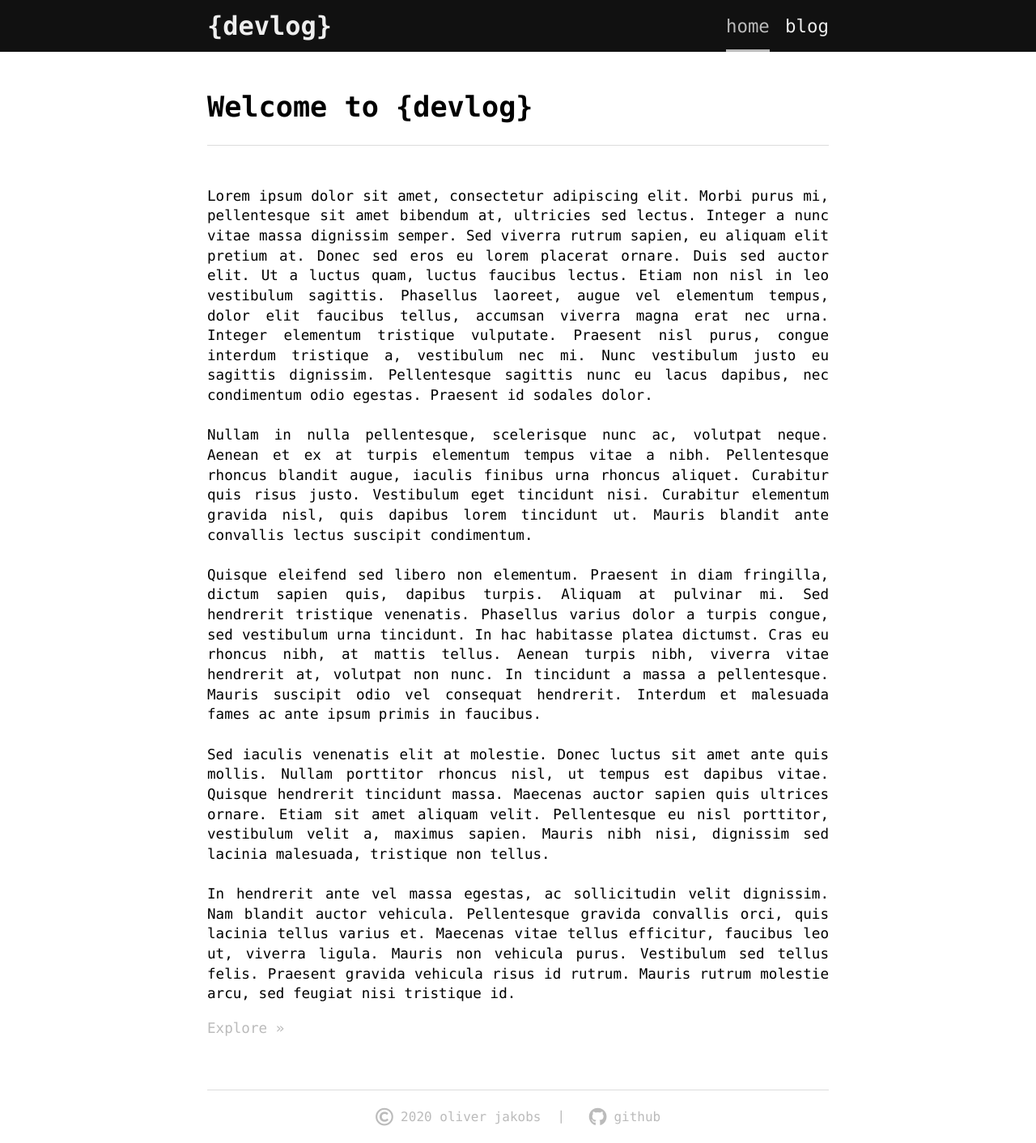
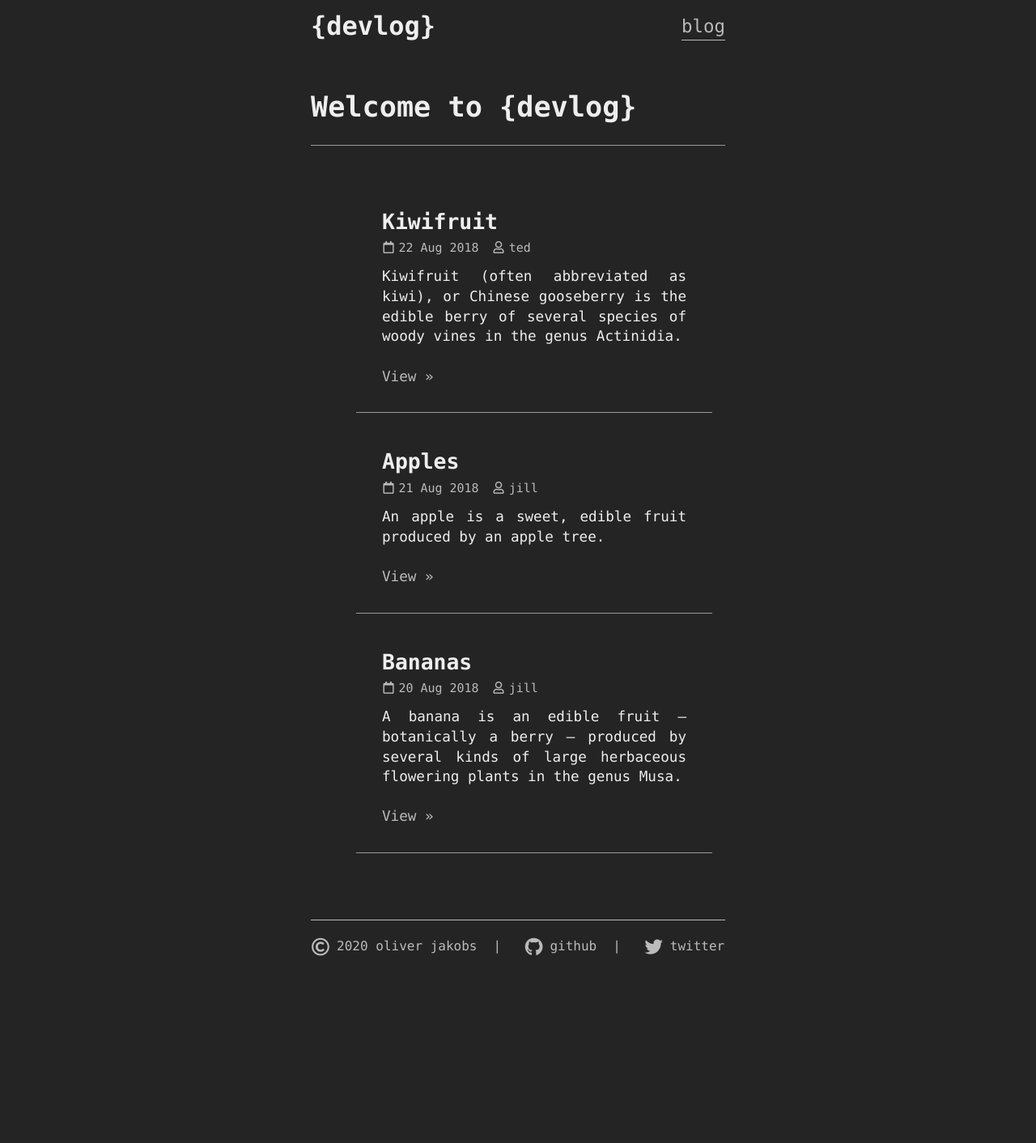
Before and after one commit to oliverjakobs/oliverjakobs.github.io, a Jekyll site: the page built from index.html, in a window 1280 px wide. Shown: the whole page at 81% size. Built offline with Jekyll 4.4.1, drawn with Linux system fonts in a browser that asks for light colours; after the commit the page ends 1201 px from its top, so only the background shows below that.

Commit message:
dark theme

```diff
--- a/_data/navigation.yml
+++ b/_data/navigation.yml
@@ -1,4 +1,2 @@
-- name: home
+- name: blog
   link: /
-- name: blog
-  link: /blog.html
--- a/_includes/footer.html
+++ b/_includes/footer.html
@@ -1,6 +1,7 @@
 <footer class="page-footer container">
-  <ul>
-      <li><a href="copyright.html"><i class="far fa-copyright"></i>2020 Oliver Jakobs</a></li>
-      <li><a href="https://github.com/oliverjakobs"><i class="fab fa-github"></i>Github</a></li>
+  <ul class="menu">
+    {% for item in site.data.footer %}
+      <li><a href="{{ item.link }}"><i class="{{ item.icon }}"></i>{{ item.name }}</a></li>
+    {% endfor %}
   </ul>
 </footer>
--- a/_layouts/post.html
+++ b/_layouts/post.html
@@ -1,7 +1,7 @@
 ---
 layout: default
 ---
-<a class="default" href="/blog.html">&laquo; Back</a>
+<a class="default" href="/">&laquo; Back</a>
 
 <h1 class="post-title">{{ page.title }}</h1>
 <ul class="post-meta">
--- a/_sass/main.scss
+++ b/_sass/main.scss
@@ -2,35 +2,19 @@
 $font-family: "Lucida Console";
 
 $container-width: 40%;
-$container-width-desktop: 60%;
-$container-width-tablet: 80%;
-$container-width-phone: 90%;
 
 $separator-padding: 1em;
 
 $navbar-height: 64px;
 $navbar-margin: (100% - $container-width) / 2;
-$navbar-margin-desktop: (100% - $container-width-desktop) / 2;
-$navbar-margin-tablet: 2rem;
-$navbar-margin-phone: .8rem;
 
 $footer-height: 4em;
 
-$color-lightest: #dddddd;
-$color-lighter: #bbbbbb;
-$color-light: #999999;
-$color-dark: #666666;
-$color-darker: #444444;
-$color-darkest: #111111;
+$color-font: #eeeeee;
+$color-font2: #bbbbbb;
+$color-highlight: #999999;
 
-$color-font-dark: #000000;
-$color-font-light: #eeeeee;
-
-$screen-smallest: 460px;
-$screen-small: 640px;
-$screen-medium: 960px;
-$screen-large: 1200px;
-$screen-largest: 1440px;
+$color-background: #242424;
 
 /* GENERAL STYLE */
 
@@ -42,24 +26,22 @@ body {
     padding: 0;
     margin: 0;
     font-family: $font-family;
+    color: $color-font;
+    background: $color-background;
 }
 
 a {
     text-decoration: none;
-    color: inherit;
+    color: $color-font2;
 
-    &.default {
-        color: $color-lighter;
-
-        &:hover {
-            color: $color-light;
-        }
+    &:hover {
+        color: $color-highlight;
     }
 }
 
 .separator {
     padding-bottom: $separator-padding;
-    border-bottom: 1px solid $color-lightest;
+    border-bottom: 1px solid $color-highlight;
 }
 
 .container {
@@ -77,7 +59,6 @@ a {
 
 /* NAVBAR */
 .navbar {
-    background: $color-darkest;
     height: $navbar-height;
     width: 100%;
 
@@ -91,11 +72,12 @@ a {
 
     .logo {
         margin-left: $navbar-margin;
-        color: $color-font-light;
         font-size: 2em;
         font-weight: bold;
 
         a {
+            color: $color-font;
+
             &::before {
                 display: inline-block;
                 transition: transform .5s ease;
@@ -128,20 +110,19 @@ a {
             height: inherit;
 
             a {
-                color: $color-font-light;
+                color: $color-font;
                 font-size: 1.4em;
+                padding-bottom: .2em;
                 text-transform: lowercase;
-                display: inline-block;
-                height: inherit;
 
                 &:hover {
-                    color: $color-lighter;
+                    color: $color-font2;
                     transition: .5s;
                 }
 
                 &.active {
-                    color: $color-lighter;
-                    border-bottom: 3px solid $color-lighter;
+                    color: $color-font2;
+                    border-bottom: 1px solid $color-font2;
                 }
             }
         }
@@ -149,14 +130,13 @@ a {
 
     .menu-btn {
         font-size: 2em;
-        color: $color-font-light;
         float: right;
-        margin-right: $navbar-margin-tablet;
+        margin-right: $navbar-margin;
         cursor: pointer;
         display: none;
 
         &:hover {
-            color: $color-lighter;
+            color: $color-font2;
             transition: .5s;
         }
     }
@@ -201,6 +181,10 @@ a {
 
 .post-title {
     margin-bottom: 0.3em;
+
+    a {
+        color: $color-font;
+    }
 }
 
 /* POST */
@@ -211,7 +195,7 @@ a {
     li {
         display: inline;
         margin-right: 0.6em;
-        color: $color-lighter;
+        color: $color-font2;
 
         i {
             padding-right: 0.4em;
@@ -221,9 +205,9 @@ a {
 
 /* COMMENTS */
 .comments {
-    border: 1px solid $color-light;
+    border: 1px solid $color-highlight;
     border-radius: 3px;
-    color: $color-lighter;
+    color: $color-font2;
 
     i {
         font-size: 4em;
@@ -247,16 +231,15 @@ a {
     text-align: center;
 
     ul {
-        border-top: 1px solid $color-lightest;
+        border-top: 1px solid $color-font2;
         line-height: $footer-height;
         list-style: none;
-        text-transform: lowercase;
         padding: 0px;
         margin: 0px;
 
         li {
             display: inline;
-            color: $color-lighter;
+            color: $color-font2;
 
             * {
                 vertical-align: middle;
@@ -268,7 +251,6 @@ a {
             }
 
             a:hover {
-                color: $color-light;
                 transition: .5s;
             }
 
@@ -279,116 +261,3 @@ a {
         }
     }
 }
-
-/* MEDIA QUERIES */
-
-@media screen and (max-width: $screen-largest) {
-
-    .container {
-        width: $container-width-desktop;
-    }
-
-    .navbar {
-        .logo {
-            margin-left: $navbar-margin-desktop;
-        }
-
-        .menu {
-            margin-right: $navbar-margin-desktop;
-        }
-    }
-}
-
-@media screen and (max-width: $screen-medium) {
-
-    .container {
-        width: $container-width-tablet;
-    }
-
-    .navbar {
-        .logo {
-            margin-left: $navbar-margin-tablet;
-        }
-
-        .menu {
-            margin-right: $navbar-margin-tablet;
-            position: fixed;
-            width: 100%;
-            height: 100vh;
-            top: $navbar-height;
-            left: -100%;
-            background: $color-darker;
-            text-align: center;
-            transition: all .5s;
-
-            li {
-                display: block;
-                margin: 50px 0;
-                line-height: 30px;
-                height: auto;
-
-                a {
-                    font-size: 20px;
-
-                    &.active {
-                        border: none;
-                    }
-                }
-
-            }
-        }
-
-        .menu-btn {
-            display: block;
-        }
-
-        #menu-check:checked ~ .menu {
-            left: 0;
-        }
-    }
-
-    .post {
-        padding: 2rem 0rem;
-    }
-}
-
-@media screen and (max-width: $screen-small) {
-
-    .post-meta {
-        margin-top: 1em;
-
-        li {
-            display: block;
-        }
-    }
-
-    .page-footer ul li {
-        display: block;
-
-        &:not(:last-child)::after {
-            content: "";
-            margin: 0;
-        }
-    }
-}
-
-@media screen and (max-width: $screen-smallest) {
-
-    .container {
-        width: $container-width-phone;
-    }
-
-    .navbar {
-        .logo {
-            margin-left: $navbar-margin-phone;
-        }
-
-        .menu {
-            margin-right: $navbar-margin-phone;
-        }
-
-        .menu-btn {
-            margin-right: $navbar-margin-phone;
-        }
-    }
-}
--- a/index.html
+++ b/index.html
@@ -1,31 +1,20 @@
 ---
 layout: default
-title: home
+title: blog
 ---
 <h1 class="page-title separator">Welcome to {devlog}</h1>
-<p>
-Lorem ipsum dolor sit amet, consectetur adipiscing elit. Morbi purus mi, pellentesque sit amet bibendum at, ultricies sed lectus.
-Integer a nunc vitae massa dignissim semper. Sed viverra rutrum sapien, eu aliquam elit pretium at. Donec sed eros eu lorem placerat
-ornare. Duis sed auctor elit. Ut a luctus quam, luctus faucibus lectus. Etiam non nisl in leo vestibulum sagittis. Phasellus laoreet,
-augue vel elementum tempus, dolor elit faucibus tellus, accumsan viverra magna erat nec urna. Integer elementum tristique vulputate.
-Praesent nisl purus, congue interdum tristique a, vestibulum nec mi. Nunc vestibulum justo eu sagittis dignissim. Pellentesque sagittis
-nunc eu lacus dapibus, nec condimentum odio egestas. Praesent id sodales dolor.
-<br><br>
-Nullam in nulla pellentesque, scelerisque nunc ac, volutpat neque. Aenean et ex at turpis elementum tempus vitae a nibh. Pellentesque
-rhoncus blandit augue, iaculis finibus urna rhoncus aliquet. Curabitur quis risus justo. Vestibulum eget tincidunt nisi. Curabitur
-elementum gravida nisl, quis dapibus lorem tincidunt ut. Mauris blandit ante convallis lectus suscipit condimentum.
-<br><br>
-Quisque eleifend sed libero non elementum. Praesent in diam fringilla, dictum sapien quis, dapibus turpis. Aliquam at pulvinar mi.
-Sed hendrerit tristique venenatis. Phasellus varius dolor a turpis congue, sed vestibulum urna tincidunt. In hac habitasse platea
-dictumst. Cras eu rhoncus nibh, at mattis tellus. Aenean turpis nibh, viverra vitae hendrerit at, volutpat non nunc. In tincidunt a massa
-a pellentesque. Mauris suscipit odio vel consequat hendrerit. Interdum et malesuada fames ac ante ipsum primis in faucibus.
-<br><br>
-Sed iaculis venenatis elit at molestie. Donec luctus sit amet ante quis mollis. Nullam porttitor rhoncus nisl, ut tempus est dapibus vitae.
-Quisque hendrerit tincidunt massa. Maecenas auctor sapien quis ultrices ornare. Etiam sit amet aliquam velit. Pellentesque eu nisl porttitor,
-vestibulum velit a, maximus sapien. Mauris nibh nisi, dignissim sed lacinia malesuada, tristique non tellus.
-<br><br>
-In hendrerit ante vel massa egestas, ac sollicitudin velit dignissim. Nam blandit auctor vehicula. Pellentesque gravida convallis orci, quis
-lacinia tellus varius et. Maecenas vitae tellus efficitur, faucibus leo ut, viverra ligula. Mauris non vehicula purus. Vestibulum sed tellus felis.
-Praesent gravida vehicula risus id rutrum. Mauris rutrum molestie arcu, sed feugiat nisi tristique id.
-</p>
-<a class="default" href="blog.html">Explore &raquo;</a>
+
+<ul class="blog">
+  {% for post in site.posts %}
+    <li class="separator">
+      <h2 class="post-title"><a href="{{ post.url }}">{{ post.title }}</a></h2>
+      <ul class="post-meta">
+        <li><i class="far fa-calendar"></i>{{ post.date | date_to_string }}</li>
+        <li><i class="far fa-user"></i>{{ post.author }}</li>
+      </ul>
+      <p class="post-summary"> {{ post.excerpt }} </p>
+      <br>
+      <a class="default" href="{{ post.url }}">View &raquo;</a>
+    </li>
+  {% endfor %}
+</ul>
```
Also changed, not shown: _data/footer.yml (added, +9 -0 lines), blog.html (deleted, +0 -20 lines), 12 other files.
